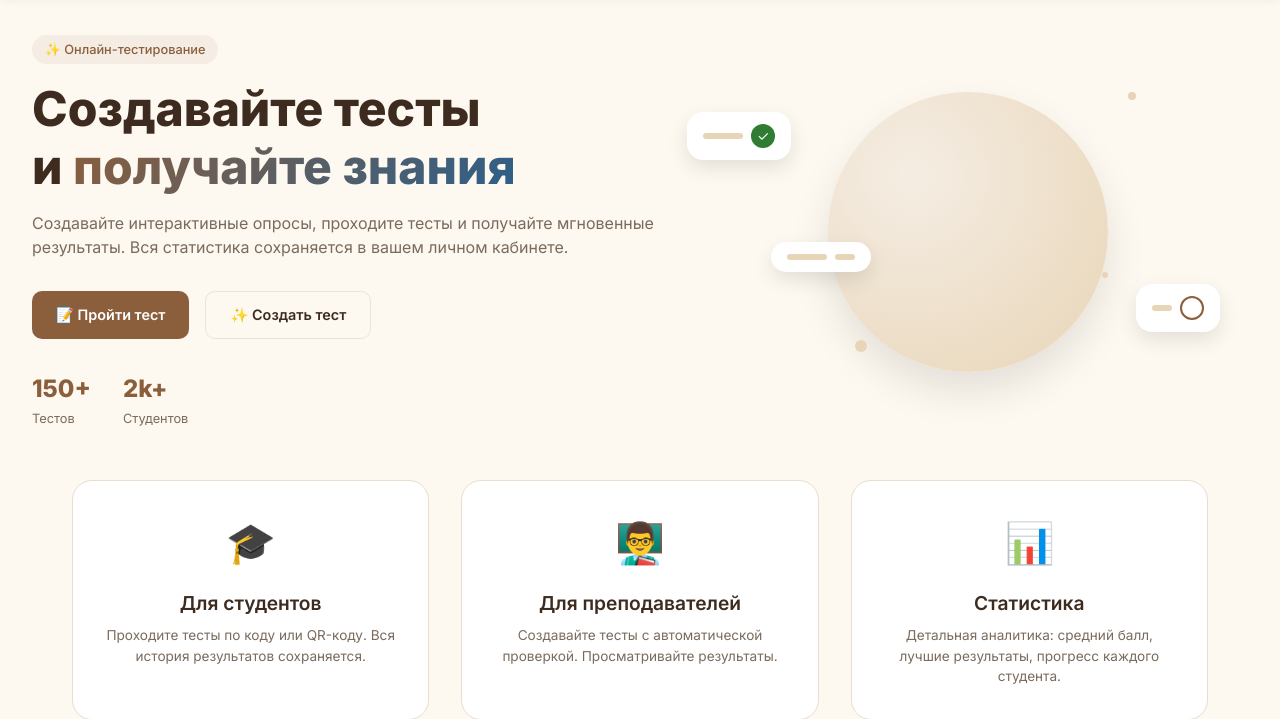
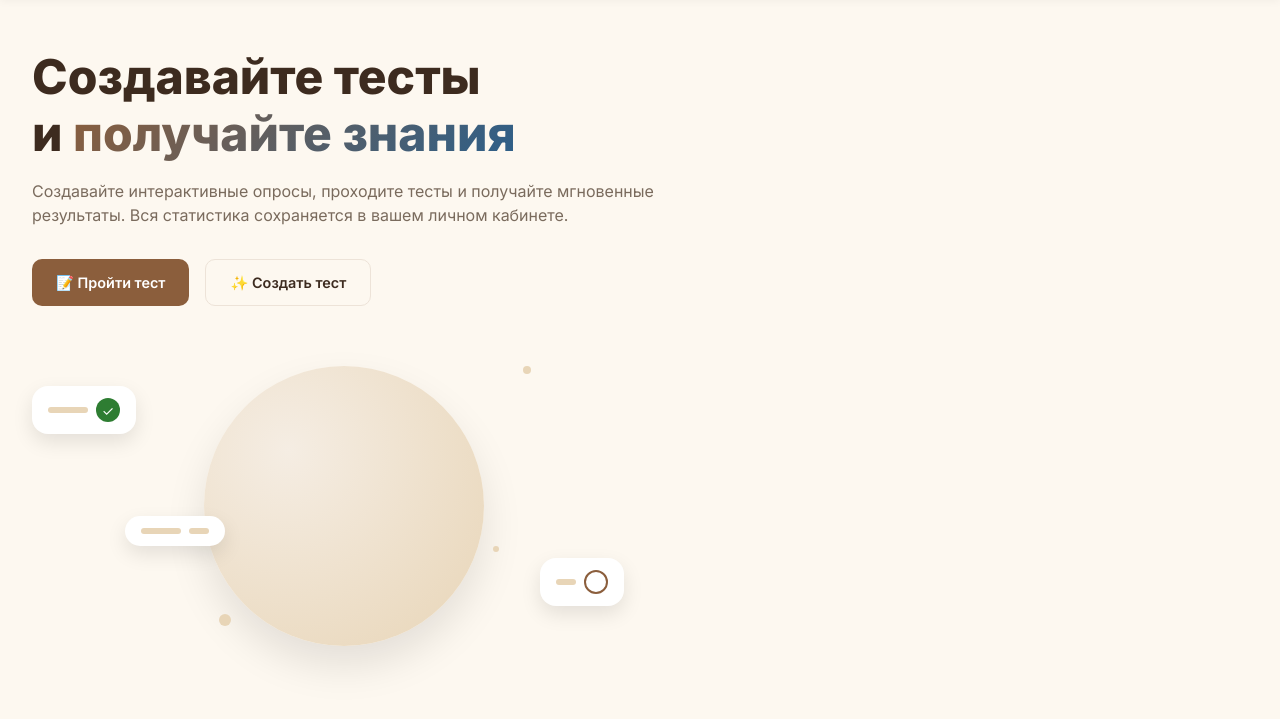
Before and after one commit to Ekaterina4567/survey-system, a Flask app: page / in a window 1280 px wide. Shown: the part 67-786 px from the top of the page. Run offline with Flask 3, Linux system fonts and the light colour scheme; some libraries are stand-ins or nearby versions.

Commit message:
Update index.html

```diff
--- a/templates/index.html
+++ b/templates/index.html
@@ -26,7 +26,7 @@
     <main class="hero-wrapper">
         <!-- ЛЕВАЯ ЧАСТЬ: Текст -->
         <div class="hero-content fade-in">
-            <div class="badge">✨ Онлайн-тестирование</div>
+
             <h1>Создавайте тесты <br>и <span class="highlight">получайте знания</span></h1>
             <p>
                 Создавайте интерактивные опросы, проходите тесты и получайте мгновенные результаты.
@@ -38,17 +38,7 @@
             </div>
 
             <!-- Мини-статистика под текстом -->
-            <div class="hero-stats">
-                <div class="h-stat">
-                    <strong>150+</strong>
-                    <span>Тестов</span>
-                </div>
-                <div class="h-stat">
-                    <strong>2k+</strong>
-                    <span>Студентов</span>
-                </div>
-            </div>
-        </div>
+
 
         <!-- ПРАВАЯ ЧАСТЬ: Иллюстрация -->
         <div class="hero-visual fade-in">
```
